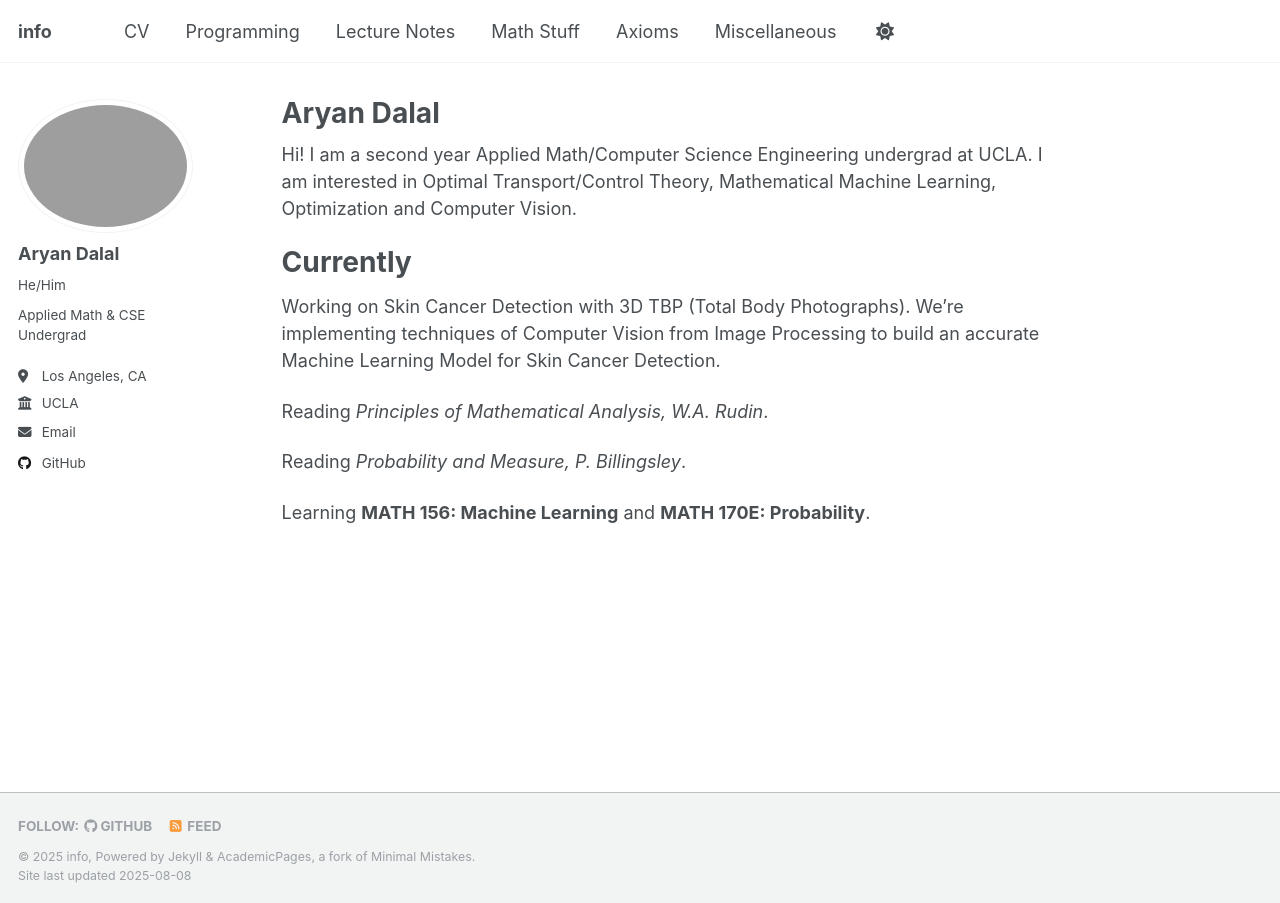
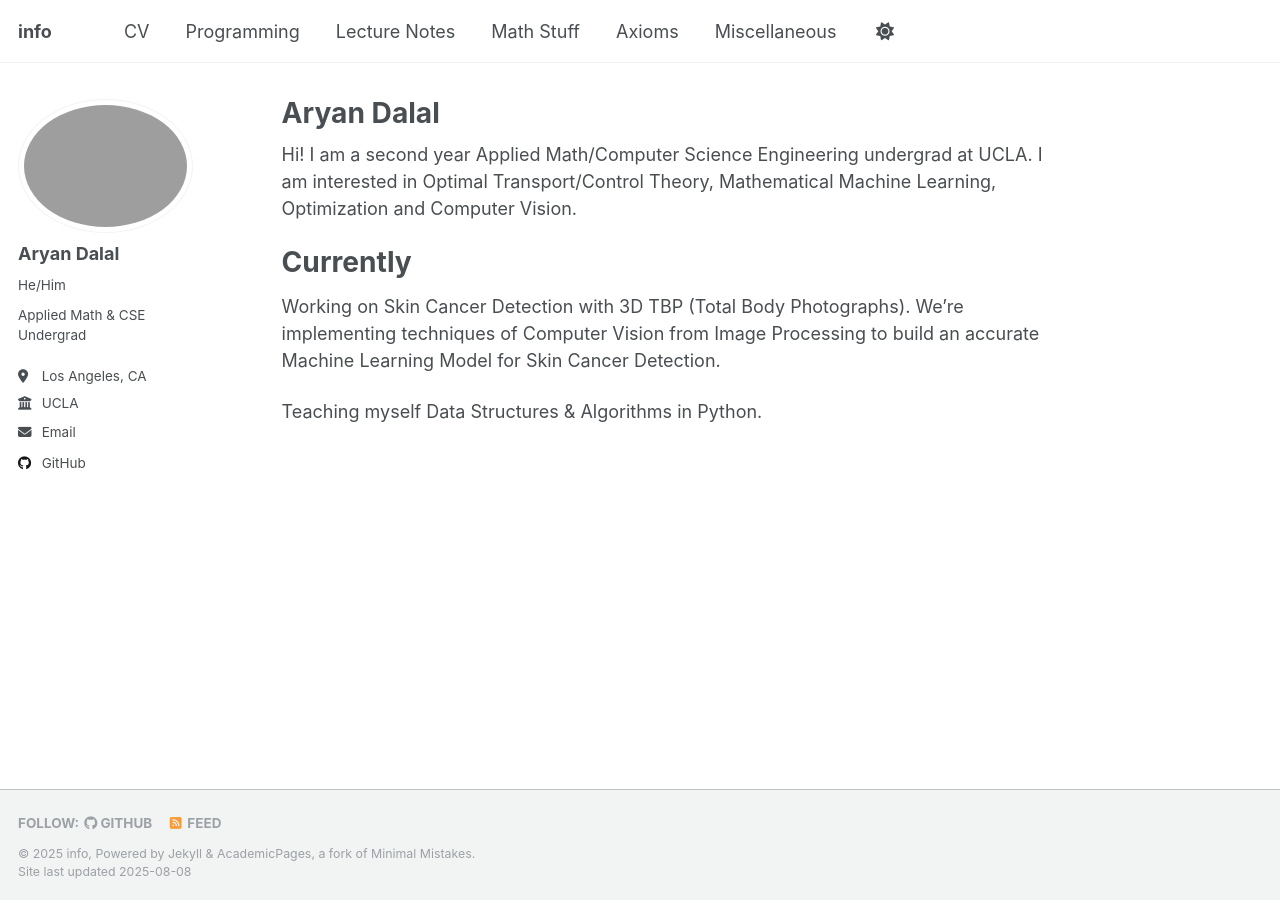
Before and after one commit to DalalAryan/DalalAryan.github.io, a Jekyll site: the page built from _pages/about.md, in a window 1280 px wide. Built offline with Jekyll 4.4.1, drawn with Linux system fonts in a browser that asks for light colours; a script that is not in the unit is left out.

Commit message:
Update about.md

```diff
--- a/_pages/about.md
+++ b/_pages/about.md
@@ -13,8 +13,4 @@ Currently
 ======
 Working on Skin Cancer Detection with 3D TBP (Total Body Photographs). We're implementing techniques of Computer Vision from Image Processing to build an accurate Machine Learning Model for Skin Cancer Detection.
 
-Reading *Principles of Mathematical Analysis, W.A. Rudin*.
-
-Reading *Probability and Measure, P. Billingsley*.
-
-Learning **MATH 156: Machine Learning** and **MATH 170E: Probability**.
+Teaching myself Data Structures & Algorithms in Python.
```
